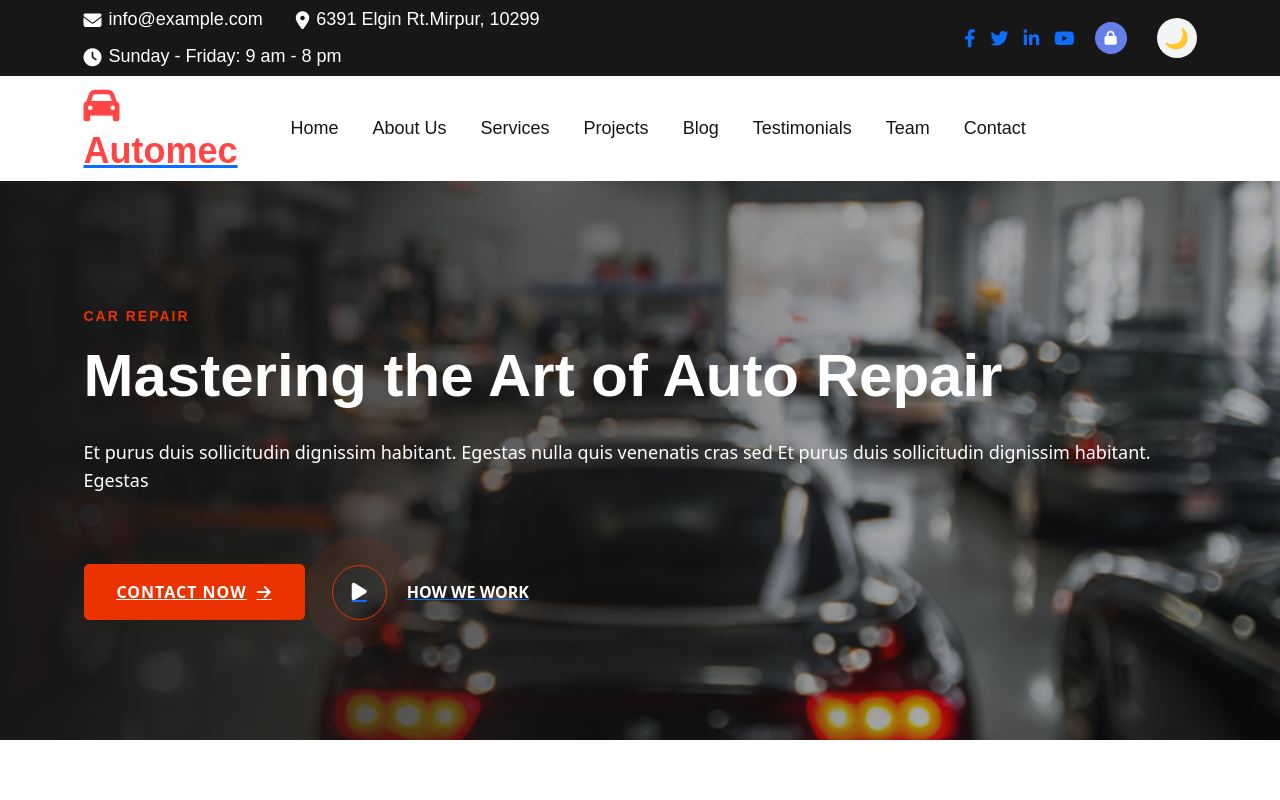
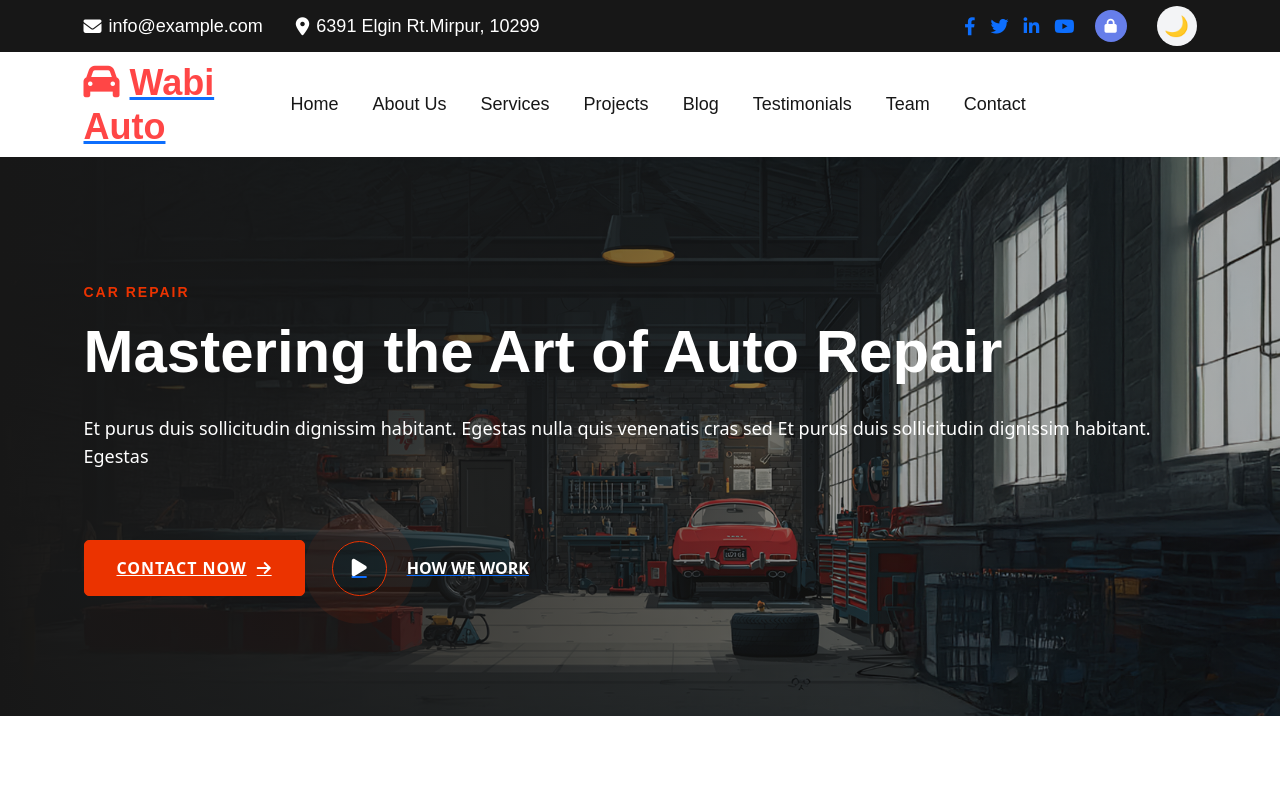
Before and after one commit to fassiliss/wabi-auto, a Next.js app: page / in a window 1280 px wide. Shown: the top 800 px of the page. Built offline with nearby package versions, Linux system fonts and the light colour scheme; no server answers; the database is empty.

Commit message:
banner changed

```diff
--- a/app/components/Header.tsx
+++ b/app/components/Header.tsx
@@ -28,9 +28,9 @@ export default function Header() {
                 <span>
                   <i className="fa-solid fa-location-dot"></i> 6391 Elgin Rt.Mirpur, 10299
                 </span>
-                <span>
-                  <i className="fa-solid fa-clock"></i> Sunday - Friday: 9 am - 8 pm
-                </span>
+                {/*<span>*/}
+                {/*  <i className="fa-solid fa-clock"></i> Sunday - Friday: 9 am - 8 pm*/}
+                {/*</span>*/}
               </div>
             </div>
             <div className="col-lg-6 col-md-6">
@@ -78,7 +78,7 @@ export default function Header() {
                 <a href="/">
                   <h2 style={{ margin: 0, color: '#ff4646', fontWeight: 'bold' }}>
                     <i className="fa-solid fa-car" style={{ marginRight: '10px' }}></i>
-                    Automec
+                    Wabi Auto
                   </h2>
                 </a>
               </div>
--- a/app/components/Hero.tsx
+++ b/app/components/Hero.tsx
@@ -7,7 +7,7 @@ export default function Hero() {
                 <div className="te-single-slider-wrapper">
                     <div
                         className="te-single-slider"
-                        style={{ backgroundImage: "url('/images/slider/slider-1.png')" }}
+                        style={{ backgroundImage: "url('/images/slider/wabi2.png')" }}
                     >
                         <div className="te-slider-overlay"></div>
 
```
Also changed, not shown: public/images/slider/wabi2.png (added).
